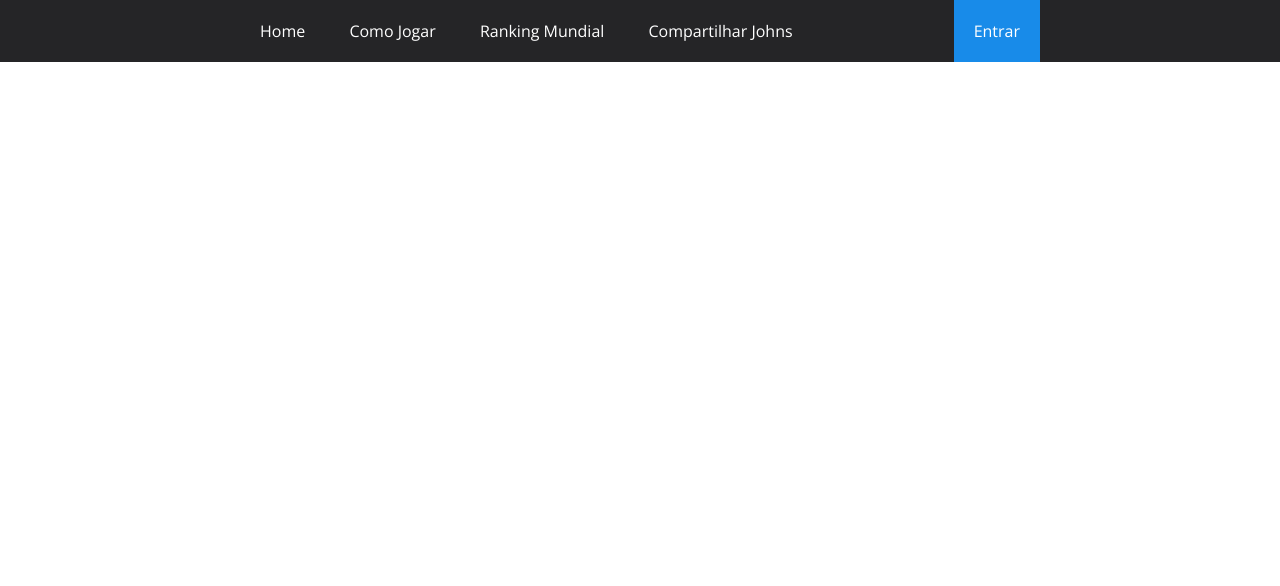
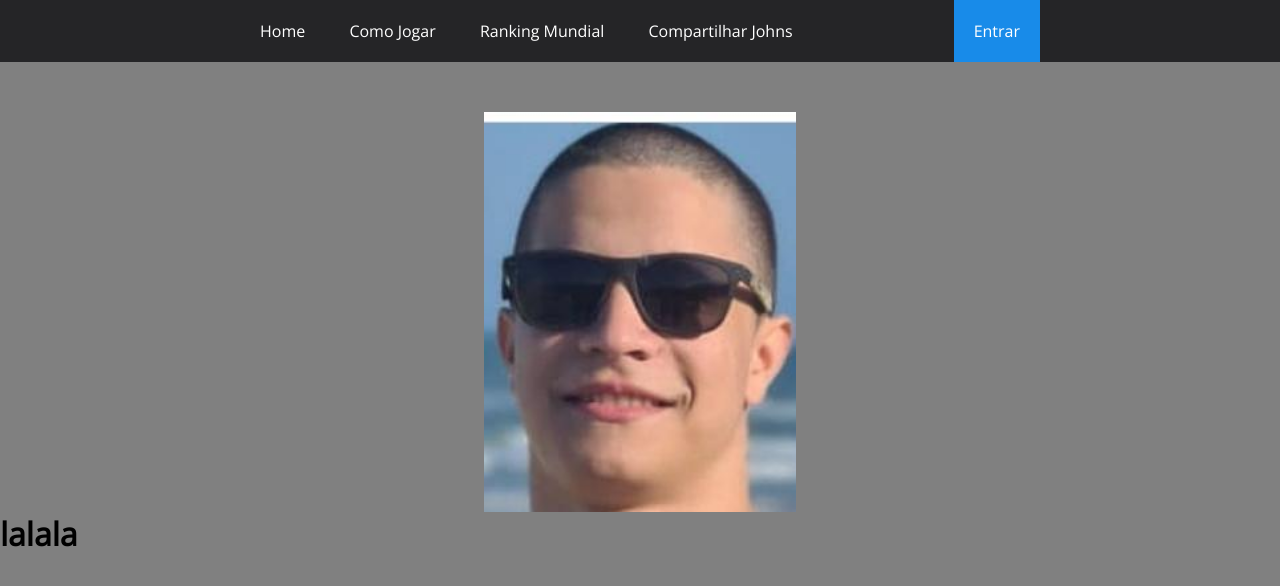
Before and after one commit to JohnJohnNB/DSO-Exercicio-04, a plain HTML site: page index.html in a window 1280 px wide. Drawn offline with nearby package versions, Linux system fonts and the light colour scheme.

Commit message:
Add img john e teste lógica do js

```diff
--- a/css/style.css
+++ b/css/style.css
@@ -1,4 +1,8 @@
 @import url('https://fonts.googleapis.com/css2?family=Open+Sans&display=swap');
+
+body{
+    background-color: gray;
+}
 
 * {
     margin: 0 auto;
@@ -37,3 +41,9 @@
     float: right;
     background-color: rgb(24, 139, 233);
 }
+
+#imagem_john{
+    display: flex;
+    height: 400px;
+    margin-top: 50px;
+}
--- a/index.html
+++ b/index.html
@@ -24,5 +24,11 @@
             <li><a href="tela_login.html">Entrar</a></li>
         </ul>
     </nav>
+
+    <img src="./img/john_face.jpeg" id="imagem_john" title="Cabeça ou dedão?" onclick="incrementar_contador()">
+
+    <div id="contador">
+        <h1>lalala</h1>
+    </div>
 </body>
 </html>
--- a/js/script.js
+++ b/js/script.js
@@ -0,0 +1,6 @@
+let contador = 0
+
+function incrementar_contador(){
+    contador += 1
+    document.getElementById("contador").textContent = "Johns: " + contador
+}
```
